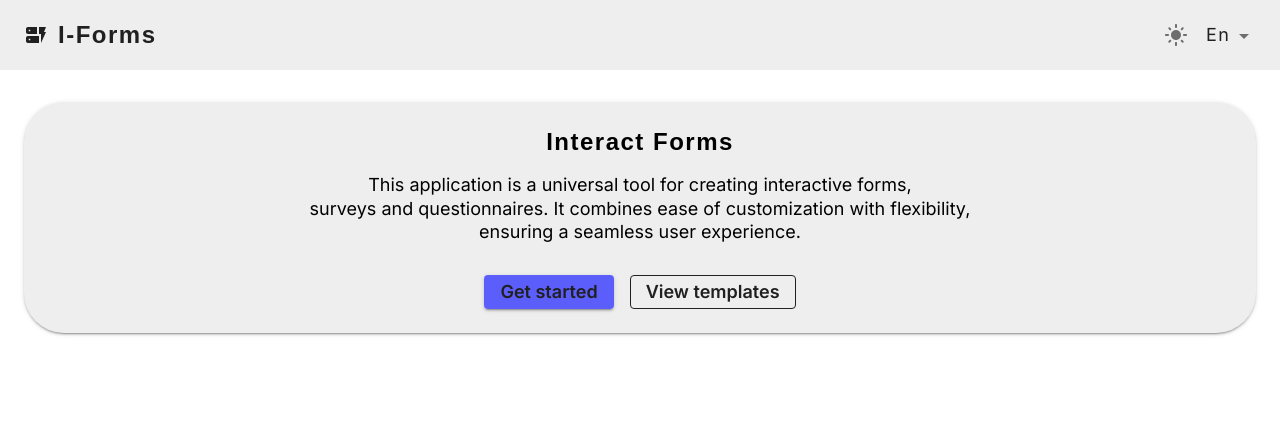
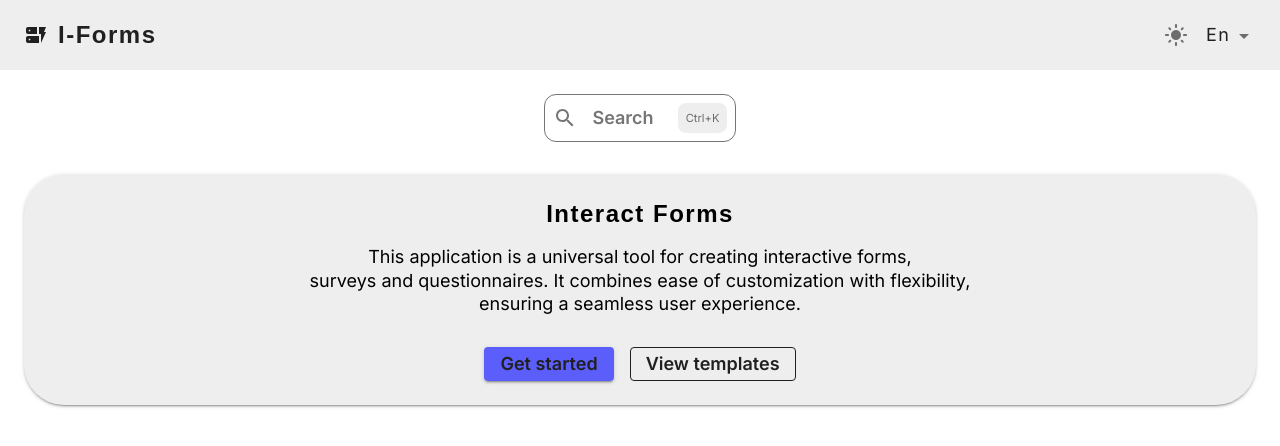
Before and after one commit to krisPosashkova/interact-forms, a Next.js app: page /en in a window 1280 px wide. Shown: the top 446 px of the page. Built offline with nearby package versions, Linux system fonts and the light colour scheme; a web font is replaced by a local one.

Commit message:
add search component

```diff
--- a/src/app/[locale]/page.tsx
+++ b/src/app/[locale]/page.tsx
@@ -1,11 +1,13 @@
 import Banner from "@/components/Banner/Banner";
 import PageLayout from "@/components/Layout/PageLayout";
+import SearchComponent from "@/components/UI/Search/Search";
 
 import { Container } from "@mui/material";
 export default function Home() {
     return (
         <PageLayout>
             <Container maxWidth="xl">
+                <SearchComponent />
                 <Banner />
             </Container>
         </PageLayout>
--- /dev/null
+++ b/src/components/UI/Search/Search.tsx
@@ -0,0 +1,36 @@
+"use client";
+import React from "react";
+import { IconButton, Typography, Container } from "@mui/material";
+
+import SearchIcon from "@mui/icons-material/Search";
+import { useSearch } from "@/hooks/useSearch";
+import { useSearchDialog } from "@/hooks/useSearchDialog";
+import { searchStyles } from "./styled/search.styled";
+import SearchDialog from "./SearchDialog";
+
+const SearchComponent = () => {
+    const { isDialogOpen, handleOpenDialog, handleCloseDialog } =
+        useSearchDialog();
+    const { content } = useSearch();
+
+    return (
+        <Container maxWidth="xl" sx={searchStyles.root}>
+            <IconButton
+                aria-label="open search"
+                onClick={handleOpenDialog}
+                sx={searchStyles.button}>
+                <SearchIcon />
+                <Typography variant="h5" component="p">
+                    {content.title}
+                </Typography>
+                <Typography variant="caption" sx={searchStyles.caption}>
+                    Ctrl+K
+                </Typography>
+            </IconButton>
+
+            <SearchDialog isOpen={isDialogOpen} onClose={handleCloseDialog} />
+        </Container>
+    );
+};
+
+export default SearchComponent;
--- /dev/null
+++ b/src/components/UI/Search/SearchDialog.tsx
@@ -0,0 +1,77 @@
+import React from "react";
+import {
+    Dialog,
+    DialogContent,
+    DialogTitle,
+    TextField,
+    IconButton,
+    List,
+    ListItem,
+    ListItemText,
+    Box,
+    Button,
+} from "@mui/material";
+import SearchIcon from "@mui/icons-material/Search";
+import { useSearch } from "@/hooks/useSearch";
+import { Close } from "@mui/icons-material";
+import { Link } from "@/i18n/routing";
+import { searchDialogStyles } from "./styled/searchDialog.styled";
+
+interface SearchDialogProps {
+    isOpen: boolean;
+    onClose: () => void;
+}
+
+const SearchDialog: React.FC<SearchDialogProps> = ({ isOpen, onClose }) => {
+    const { content, results, searchTerm, handleInputChange } = useSearch();
+    return (
+        <Dialog open={isOpen} onClose={onClose} fullWidth maxWidth="sm">
+            <DialogTitle sx={searchDialogStyles.title}>
+                {content.title}
+                <IconButton onClick={onClose} sx={searchDialogStyles.close}>
+                    <Close />
+                </IconButton>
+            </DialogTitle>
+            <DialogContent sx={searchDialogStyles.content}>
+                <TextField
+                    type="search"
+                    placeholder={content.placeholder}
+                    variant="outlined"
+                    fullWidth
+                    value={searchTerm}
+                    onChange={handleInputChange}
+                    slotProps={{
+                        input: {
+                            startAdornment: <SearchIcon sx={{ mr: 1.2 }} />,
+                        },
+                    }}
+                />
+                <Box sx={searchDialogStyles.box}>
+                    {results.length > 0 ? (
+                        <List sx={searchDialogStyles.list}>
+                            {results.map((result, index) => (
+                                <ListItem
+                                    key={index}
+                                    sx={searchDialogStyles.listItem}>
+                                    <Button
+                                        LinkComponent={Link}
+                                        href={`/template/${result.id}`}
+                                        sx={searchDialogStyles.link}>
+                                        <ListItemText primary={result.title} />
+                                        <ListItemText
+                                            primary={result.description}
+                                        />
+                                    </Button>
+                                </ListItem>
+                            ))}
+                        </List>
+                    ) : (
+                        <p>{content.noResult}</p>
+                    )}
+                </Box>
+            </DialogContent>
+        </Dialog>
+    );
+};
+
+export default SearchDialog;
--- /dev/null
+++ b/src/components/UI/Search/styled/search.styled.tsx
@@ -0,0 +1,26 @@
+export const searchStyles = {
+    root: {
+        display: "flex",
+        justifyContent: "center",
+        alignItems: "center",
+    },
+
+    button: {
+        border: "1px solid",
+        borderRadius: 3,
+        display: "flex",
+        justifyContent: { xs: "center", md: "space-between" },
+        alignItems: "center",
+        gap: 2,
+        mt: 3,
+        overflow: "hidden",
+        width: { xs: "100%", md: "fit-content" },
+    },
+    caption: {
+        ml: 1,
+        p: 1,
+        backgroundColor: "var(--palette-background-paper)",
+        borderRadius: 2,
+        display: { xs: "none", md: "block" },
+    },
+};
--- /dev/null
+++ b/src/components/UI/Search/styled/searchDialog.styled.tsx
@@ -0,0 +1,33 @@
+export const searchDialogStyles = {
+    title: {
+        position: "relative",
+    },
+
+    close: {
+        position: "absolute",
+        top: "1rem",
+        right: "1.2rem",
+        padding: 0,
+    },
+    content: {
+        overflow: "hidden",
+    },
+    box: { mt: 2, maxHeight: "50svh" },
+    list: {
+        gap: 1,
+        display: "flex",
+        flexDirection: "column",
+    },
+    listItem: {
+        padding: "0",
+        backgroundColor: " var(--palette-background-default)",
+        borderRadius: 1,
+    },
+    link: {
+        width: "100%",
+
+        ":hover": {
+            opacity: "1",
+        },
+    },
+};
--- /dev/null
+++ b/src/hooks/useSearch.tsx
@@ -0,0 +1,75 @@
+"use client";
+
+import { useState, ChangeEvent } from "react";
+import { useTranslations } from "next-intl";
+
+export const useSearch = () => {
+    const [searchTerm, setSearchTerm] = useState<string>("");
+    const [results, setResults] = useState<
+        { id: number; title: string; description: string }[]
+    >([]);
+    const [isLoading, setIsLoading] = useState<boolean>(false);
+
+    const search = useTranslations("Search");
+    const event = useTranslations("Event");
+
+    const content = {
+        title: search("title"),
+        placeholder: search("placeholder"),
+        noResult: search("noResult"),
+        close: event("close"),
+    };
+
+    //temporary data
+    const dataStub = [
+        {
+            id: 1,
+            title: "Template 1",
+            description: "Description for template 1",
+        },
+        {
+            id: 2,
+            title: "Template 2",
+            description: "Description for template 2",
+        },
+        {
+            id: 3,
+            title: "Template 3",
+            description: "Comment about this template",
+        },
+    ];
+
+    const handleSearch = (query: string) => {
+        if (!query) {
+            setResults([]);
+            return;
+        }
+
+        setIsLoading(true);
+
+        // Full-text search emulation
+        const searchResults = dataStub.filter(
+            (item) =>
+                item.title.toLowerCase().includes(query.toLowerCase()) ||
+                item.description.toLowerCase().includes(query.toLowerCase())
+        );
+
+        setResults(searchResults);
+        setIsLoading(false);
+    };
+
+    const handleInputChange = (event: ChangeEvent<HTMLInputElement>) => {
+        const value = event.target.value;
+        setSearchTerm(value);
+        handleSearch(value);
+    };
+
+    return {
+        isLoading,
+        content,
+        searchTerm,
+        results,
+        handleInputChange,
+        handleSearch,
+    };
+};
--- /dev/null
+++ b/src/hooks/useSearchDialog.tsx
@@ -0,0 +1,28 @@
+import { useState, useEffect, useCallback } from "react";
+
+export const useSearchDialog = () => {
+    const [isDialogOpen, setIsDialogOpen] = useState<boolean>(false);
+
+    const handleOpenDialog = useCallback(() => setIsDialogOpen(true), []);
+    const handleCloseDialog = useCallback(() => setIsDialogOpen(false), []);
+
+    const handleKeyDown = useCallback(
+        (event: KeyboardEvent) => {
+            if (event.ctrlKey && event.key === "k") {
+                event.preventDefault();
+                handleOpenDialog();
+            }
+        },
+        [handleOpenDialog]
+    );
+
+    useEffect(() => {
+        document.addEventListener("keydown", handleKeyDown);
+
+        return () => {
+            document.removeEventListener("keydown", handleKeyDown);
+        };
+    }, [handleKeyDown]);
+
+    return { isDialogOpen, handleOpenDialog, handleCloseDialog };
+};
--- a/src/messages/en.json
+++ b/src/messages/en.json
@@ -53,10 +53,18 @@
             }
         },
         "name": {
-            "label": "Имя",
+            "label": "Name",
             "validation": {
                 "required": "Name is a required field"
             }
         }
+    },
+    "Search": {
+        "title": "Search",
+        "placeholder": "What are you looking for?",
+        "noResult": "No results found"
+    },
+    "Event": {
+        "close": "Close"
     }
 }
--- a/src/messages/ru.json
+++ b/src/messages/ru.json
@@ -58,5 +58,13 @@
                 "required": "Имя пользователя обязательно"
             }
         }
+    },
+    "Search": {
+        "title": "Поиск",
+        "placeholder": "Что ты ищешь?",
+        "noResult": "Нет результатов"
+    },
+    "Event": {
+        "close": "Закрыть"
     }
 }
--- a/src/styles/theme.tsx
+++ b/src/styles/theme.tsx
@@ -69,6 +69,11 @@ export const theme = createTheme({
             fontSize: "clamp(0.875rem, 1.5vw + 0.5rem, 1.125rem)",
             fontWeight: 400,
             lineHeight: 1.2,
+        },
+        caption: {
+            fontSize: "clamp(0.6rem, 1.5vw + 0.5rem, 0.7rem)",
+            fontWeight: 400,
+            lineHeight: "normal",
         },
 
         body1: {
```
Also changed, not shown: src/app/[locale]/template/[id]/page.tsx (added, +16 -0 lines).
